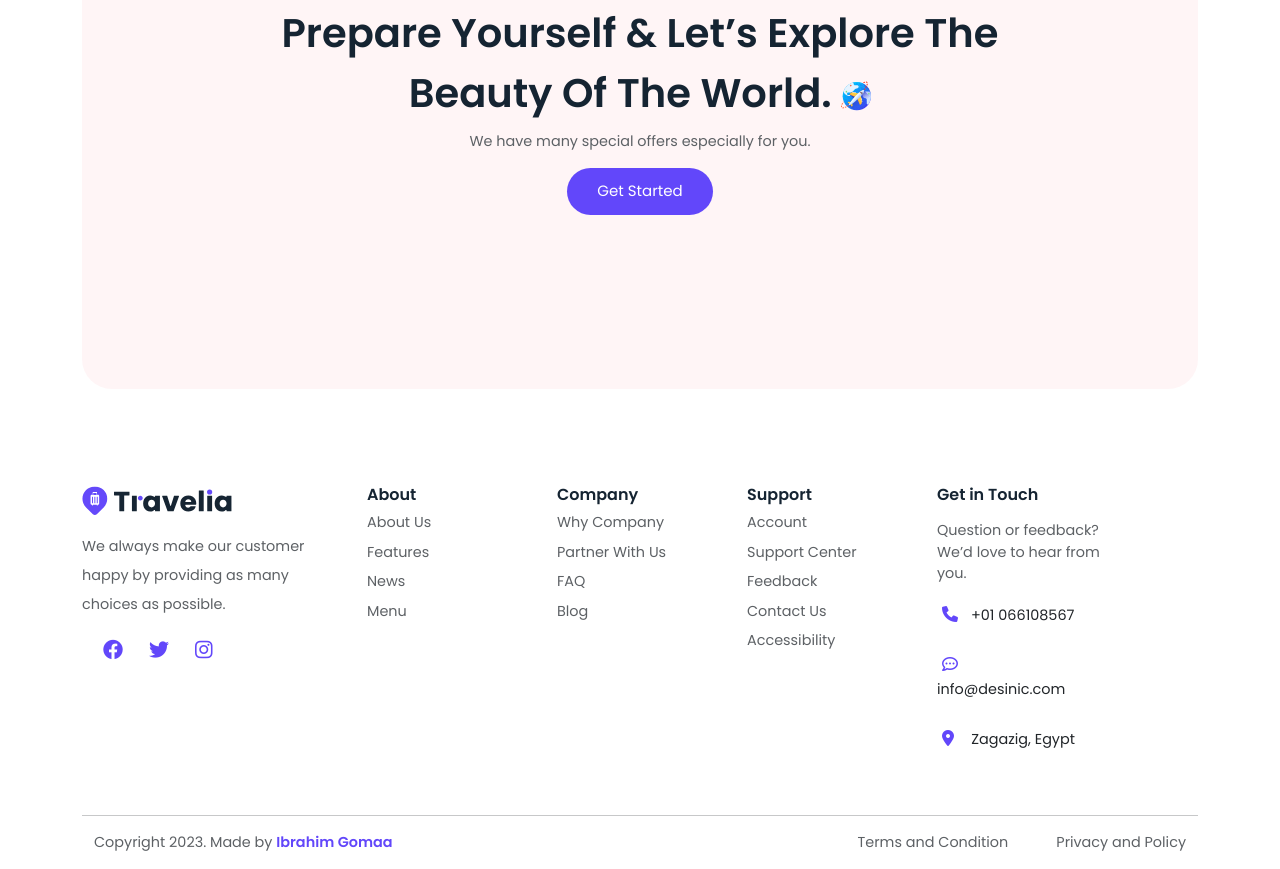
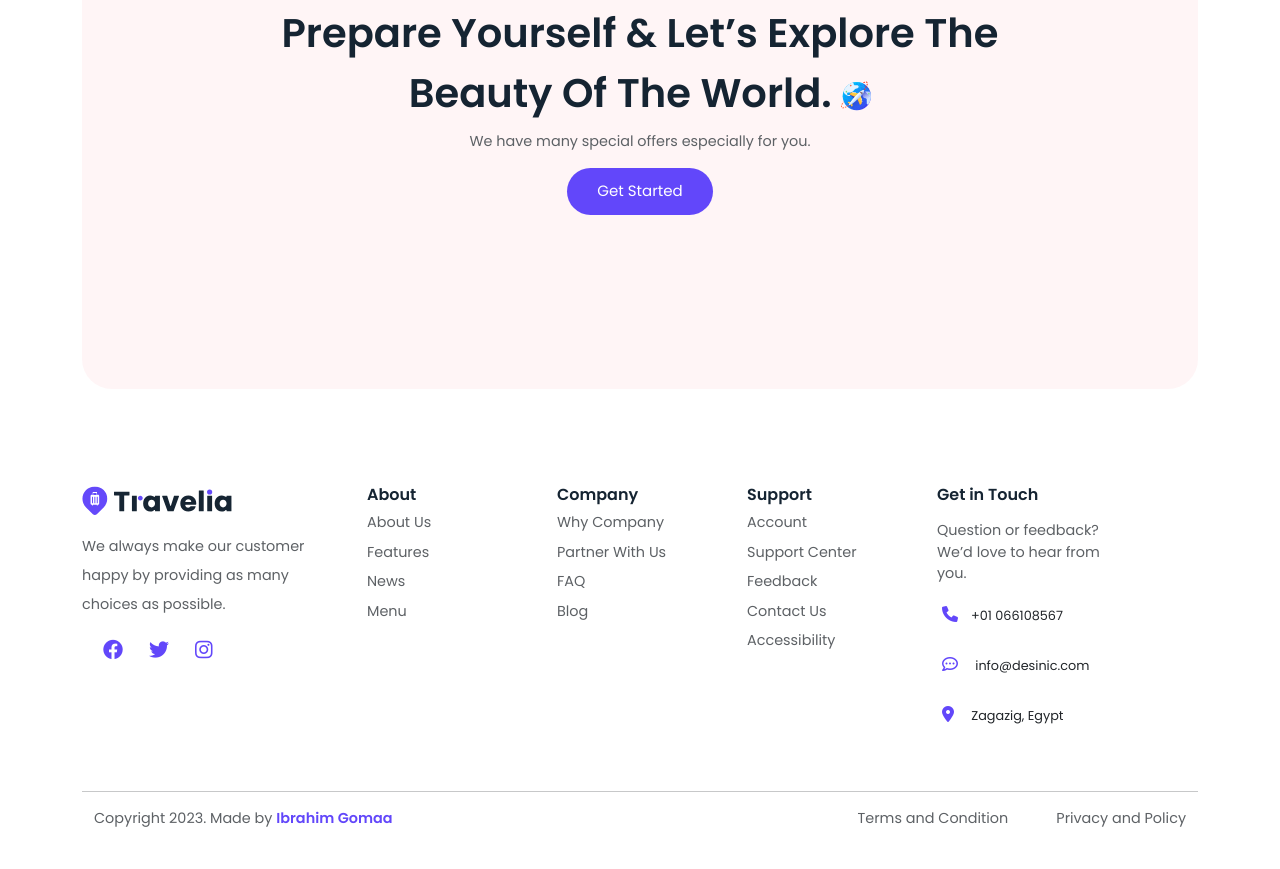
Before and after one commit to IbrahimGomaa10/traveli-bootstrap, a plain HTML site: page index.html in a window 1280 px wide. Shown: the part 4019-4888 px from the top of the page. After the commit the page ends 4864 px from the top, so only its background shows below. Drawn offline with Linux system fonts and the light colour scheme.

Commit message:
new uploaded files

```diff
--- a/css/style.css
+++ b/css/style.css
@@ -525,6 +525,9 @@ p, li {
   padding: 5px;
 }
 
+footer .contact .contact-way span {
+  font-size: .8rem;
+}
 .footer .contact span {
   font-size: .9rem;
 }
--- a/index.html
+++ b/index.html
@@ -367,13 +367,13 @@
           <h4 class="h4 fw-bold mb-3">Get in Touch</h4>
           <div class="contact">
             <p>Question or feedback? We’d love to hear from you.</p>
-            <div class="phone mb-4">
+            <div class="phone mb-4 contact-way">
               <i class="fas fa-phone me-2"></i><span>+01 066108567</span>
             </div>
-            <div class="message mb-4">
+            <div class="message mb-4 contact-way">
               <i class="far fa-comment-dots me-2"></i> <span>info@desinic.com</span>
             </div>
-            <div class="place mb-4">
+            <div class="place mb-4 contact-way">
               <i class="fas fa-map-marker-alt me-2"></i> <span>Zagazig, Egypt</span>
             </div>
           </div>
```
